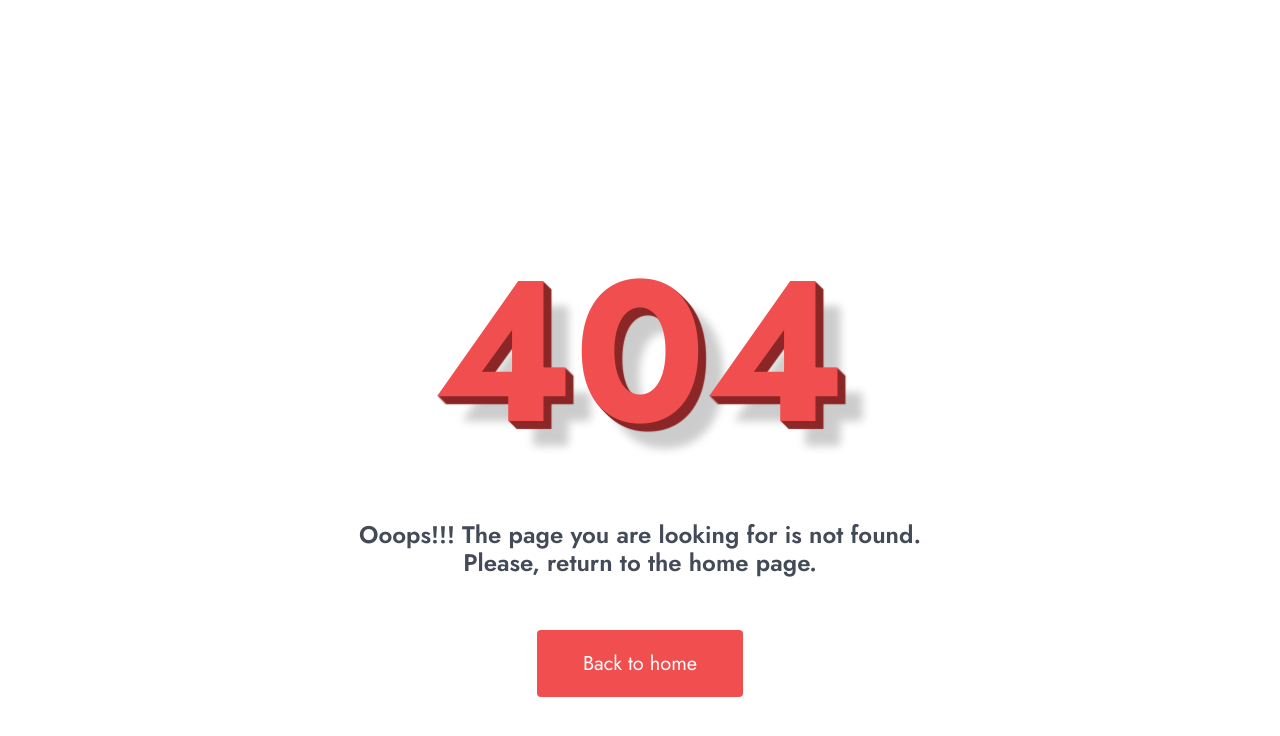
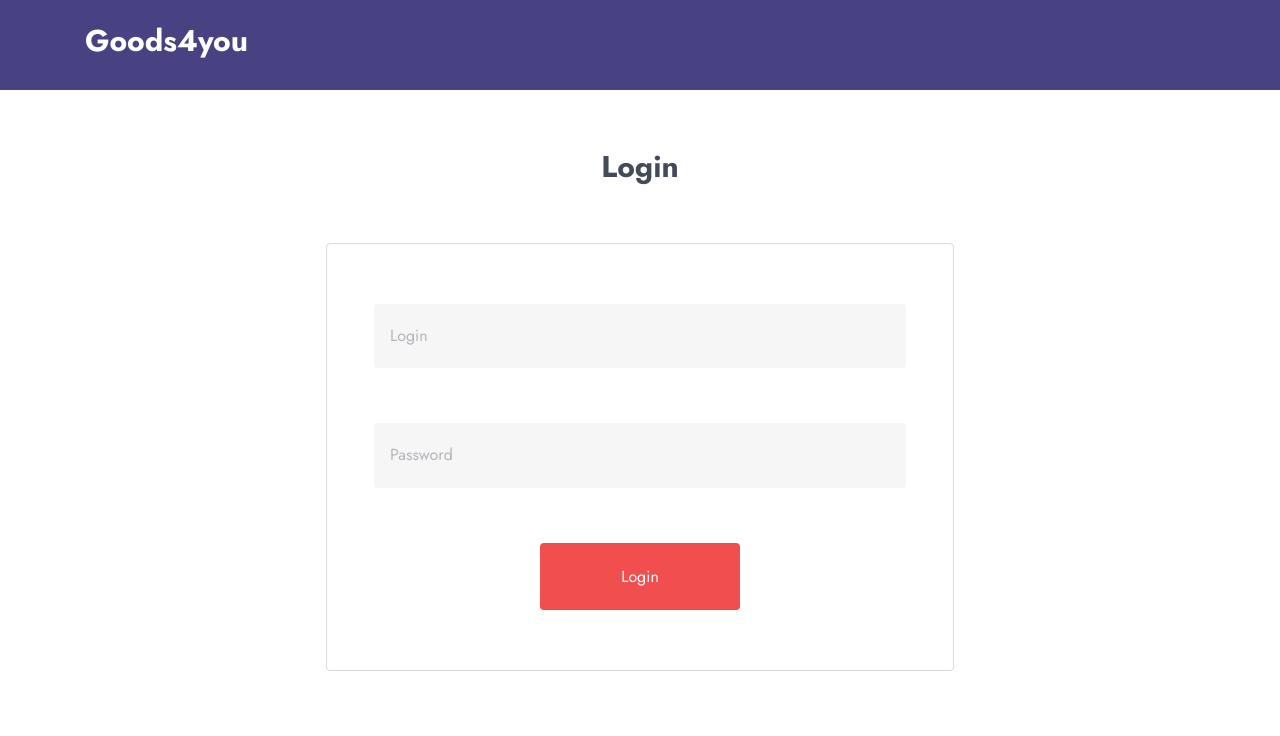
Before and after one commit to ChrisYuneva/goods4you, a React (Vite) app: page /login in a window 1280 px wide. Before the commit this address had no page. Shown: the top 736 px of the page. Built offline with nearby package versions, Linux system fonts and the light colour scheme.

Commit message:
feat: added layout for login page

```diff
--- a/src/app/App.tsx
+++ b/src/app/App.tsx
@@ -6,6 +6,7 @@ import Layout from '../components/layout/layout.tsx';
 import CartPage from '../pages/cartPage/cartPage.tsx';
 import ProductPage from '../pages/productPage/productPage.tsx';
 import NotFoundPage from '../pages/notFoundPage/notFoundPage.tsx';
+import LoginPage from '../pages/loginPage/loginPage.tsx';
 
 export const router = createBrowserRouter([
     {
@@ -23,6 +24,10 @@ export const router = createBrowserRouter([
                 path: '/product/:id',
                 element: <ProductPage />,
             },
+            {
+                path: '/login',
+                element: <LoginPage/>,
+            },
         ],
         errorElement: <NotFoundPage />,
     }
--- a/src/components/header/header.tsx
+++ b/src/components/header/header.tsx
@@ -7,16 +7,21 @@ import BurgerMenu from '../burgerMenu/burgerMenu.tsx';
 function Header() {
     const location = useLocation();
     const isHome = useMemo(() => location.pathname === '/', [location.pathname]);
+    const isLogin = useMemo(() => location.pathname === '/login', [location.pathname]);
 
     return (
         <header className={`${styles.header} container ${isHome ? styles.headerHome : ''}`}>
             <div className={`${styles.content} ${isHome ? styles.home : ''}`}>
                 <Link to={'/'} className={styles.logo}>Goods4you</Link>
-                <div className={styles.nav}>
-                    <Navigation type='header' />
-                </div>
+                {
+                    !isLogin && (
+                        <div className={styles.nav}>
+                            <Navigation type="header"/>
+                        </div>
+                    )
+                }
                 <div className={styles.mobileNav}>
-                    <BurgerMenu />
+                <BurgerMenu />
                 </div>
             </div>
         </header>
--- a/src/components/input/input.module.scss
+++ b/src/components/input/input.module.scss
@@ -20,6 +20,7 @@
   padding: 21px 16px;
   border: none;
   outline: none;
+  box-sizing: border-box;
 
   &::placeholder {
     font-size: 16px;
--- a/src/components/layout/layout.tsx
+++ b/src/components/layout/layout.tsx
@@ -3,8 +3,11 @@ import Footer from '../footer/footer.tsx';
 import {Outlet} from 'react-router-dom';
 import styles from './layout.module.scss';
 import ScrollToTop from '../scrollToTop/scrollToTop.tsx';
+import {useMemo} from 'react';
 
 function Layout() {
+    const isLogin = useMemo(() => location.pathname === '/login', [location.pathname]);
+
     return (
         <div className={styles.outerContainer}>
             <ScrollToTop />
@@ -12,7 +15,9 @@ function Layout() {
             <main className={styles.page}>
                <Outlet />
             </main>
-            <Footer />
+            {
+                !isLogin && <Footer />
+            }
         </div>
     )
 }
--- /dev/null
+++ b/src/components/loginForm/loginForm.module.scss
@@ -0,0 +1,15 @@
+.form {
+  display: flex;
+  flex-direction: column;
+  align-items: center;
+  gap: 55px;
+  width: 628px;
+  border: 1px solid #D9D9D9;
+  padding: 60px 47px;
+  border-radius: 4px;
+  box-sizing: border-box;
+
+  .btn {
+    width: 200px;
+  }
+}
--- /dev/null
+++ b/src/components/loginForm/loginForm.tsx
@@ -0,0 +1,36 @@
+import styles from './loginForm.module.scss';
+import Input from '../input/input.tsx';
+import Button from '../button/button.tsx';
+import React, {useState} from 'react';
+
+function LoginForm() {
+    const [loginValue, setLoginValue] = useState('');
+    const [passwordValue, setPasswordValue] = useState('');
+
+    function onChangeLogin(e: React.ChangeEvent<HTMLInputElement>) {
+        setLoginValue(e.target.value);
+    }
+
+    function onChangePassword(e: React.ChangeEvent<HTMLInputElement>) {
+        setPasswordValue(e.target.value);
+    }
+
+    return (
+        <form
+            action=''
+            className={styles.form}
+        >
+            <Input id='login' placeholder='Login' value={loginValue} onChange={onChangeLogin} />
+            <Input id='password' placeholder='Password' value={passwordValue} onChange={onChangePassword} />
+            <Button
+                type='submit'
+                onClick={() => {}}
+                className={styles.btn}
+            >
+                Login
+            </Button>
+        </form>
+    )
+}
+
+export default LoginForm;
--- /dev/null
+++ b/src/pages/loginPage/loginPage.module.scss
@@ -0,0 +1,16 @@
+.wrapper {
+  display: flex;
+  flex-direction: column;
+  align-items: center;
+  gap: 55px;
+  margin-top: 55px;
+  padding-bottom: 316px;
+
+  .title {
+    font-size: 30px;
+    font-weight: 700;
+    line-height: 43px;
+    color: var(--grey);
+    margin: 0;
+  }
+}
--- /dev/null
+++ b/src/pages/loginPage/loginPage.tsx
@@ -0,0 +1,13 @@
+import styles from './loginPage.module.scss';
+import LoginForm from '../../components/loginForm/loginForm.tsx';
+
+function LoginPage() {
+    return (
+        <section className={styles.wrapper}>
+            <h1 className={styles.title}>Login</h1>
+            <LoginForm />
+        </section>
+    )
+}
+
+export default LoginPage;
```
